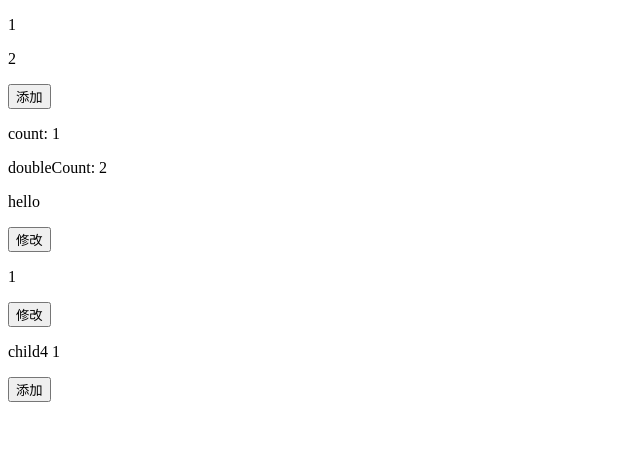
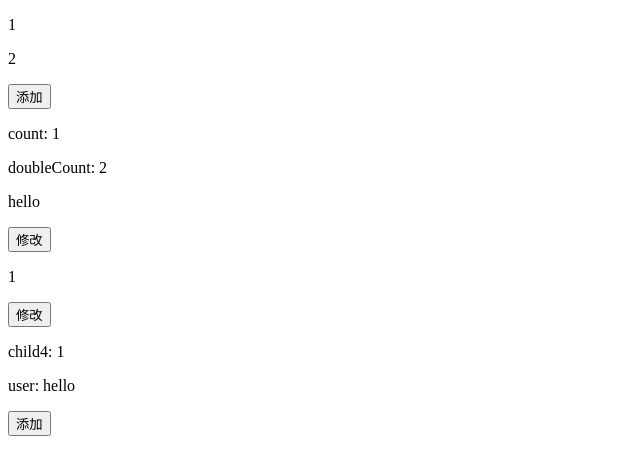
Before and after one commit to tcly861204/react-pinia, a React (Vite) app: page / in a window 1280 px wide. Shown: the top 474 px of the page, without its empty margins (0-640 px from the left). Built offline with nearby package versions, Linux system fonts and the light colour scheme.

Commit message:
feat: 完善前端

```diff
--- a/src/App.tsx
+++ b/src/App.tsx
@@ -46,11 +46,12 @@ const useChildStore = defineStore('child', {
 })
 
 const Child4 = () => {
-  const { count, add } = useChildStore()
+  const { count, user, add } = useChildStore()
   console.log('rendering child4')
   return (
     <section>
-      <p>child4 {count}</p>
+      <p>child4: {count}</p>
+      <p>user: {user}</p>
       <button onClick={add}>添加</button>
     </section>
   )
```
